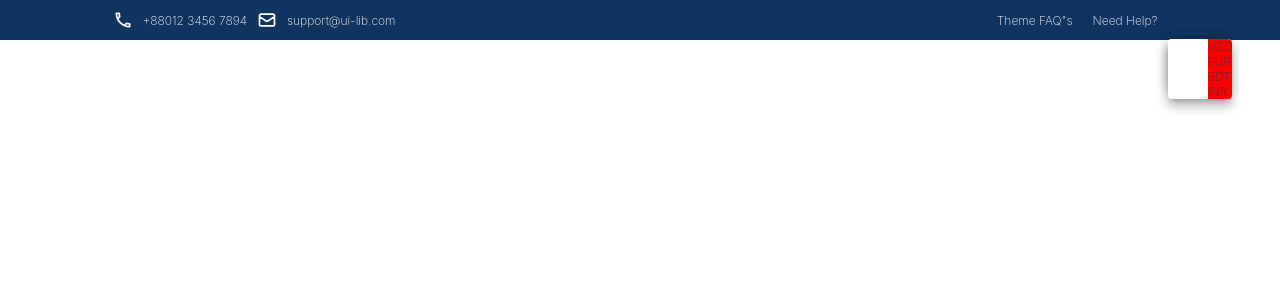
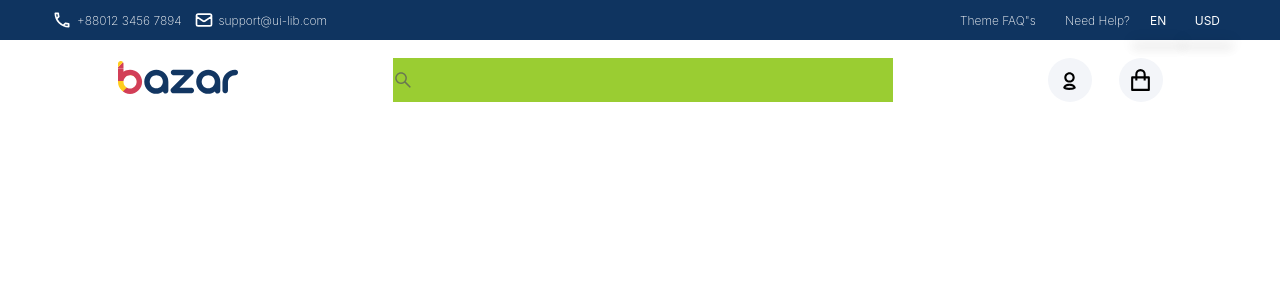
Before and after one commit to Ibrar-Khatri/E-Commerce-Next-Js, a Next.js app: page / in a window 1280 px wide. Shown: the top 300 px of the page. Built offline with nearby package versions, Linux system fonts and the light colour scheme.

Commit message:
header work completed and working on top nav bar

```diff
--- a/components/header.tsx
+++ b/components/header.tsx
@@ -2,21 +2,22 @@ import style from "../styles/header.module.scss";
 import Image from "next/image";
 import { MdOutlineCall } from "react-icons/md";
 import { HiOutlineMail } from "react-icons/hi";
-import { IoChevronDownSharp } from "react-icons/io5";
-import Caontainer from "./container";
+import { AiOutlineDown } from "react-icons/ai";
 import logo from "../assets/logo.svg";
+import { useState } from "react";
+import HeaderDropdownComponent from "./headerDropdownComponent";
 
 const Header = () => {
-	let menu1 = ["HN", "BN", "HN"];
+	let languages: string[] = ["EN", "BN", "HN"];
+	let pricesTag: string[] = ["USD", "EUR", "BDT", "INR"];
+	let [lan, setLang] = useState("EN");
+	let [price, setPrice] = useState("USD");
 	return (
 		<div className={style.mainDiv}>
-			<Caontainer>
-				<div className={style.abc}>
+			<div className={style.insideMainDiv}>
 				<div className={style.headerLeftContent}>
-						<div>
 					<div className={style.logoStyle}>
 						<Image src={logo} alt="Logo" height={40} />
-							</div>
 					</div>
 					<div className={style.iconsAndText}>
 						<MdOutlineCall size={20} />
@@ -28,30 +29,24 @@ const Header = () => {
 					</div>
 				</div>
 				<div className={style.headerRightContent}>
-						<div className={style.iconsAndText}>
-							<span>Theme FAQ"s</span>
-						</div>
-						<div className={style.iconsAndText}>
-							<span>Need Help?</span>
+					<div className={style.textStyle}>
+						<a href="#">Theme FAQ"s</a>
+						<a href="#">Need Help?</a>
 					</div>
 					<div className={style.dropDownStyle}>
-							<ul className={style.listItem}>
-								<li>EN</li>
-								<li>BN</li>
-								<li>HN</li>
-							</ul>
-						</div>
-						<div className={style.dropDownStyle}>
-							<ul className={style.listItem}>
-								<li>USD</li>
-								<li>EUR</li>
-								<li>BDT</li>
-								<li>INR</li>
-							</ul>
+						<HeaderDropdownComponent
+							list={languages}
+							selected={lan}
+							setSelected={setLang}
+						/>
+						<HeaderDropdownComponent
+							list={pricesTag}
+							selected={price}
+							setSelected={setPrice}
+						/>
 					</div>
 				</div>
 			</div>
-			</Caontainer>
 		</div>
 	);
 };
--- /dev/null
+++ b/components/headerDropdownComponent.tsx
@@ -0,0 +1,27 @@
+import React, { useState, FunctionComponent } from "react";
+import style from "../styles/headerDropdownComponent.module.scss";
+
+type Props = {
+	list: string[];
+	selected: string;
+	setSelected: React.Dispatch<React.SetStateAction<any>>;
+};
+
+const HeaderDropdownComponent: FunctionComponent<Props> = ({
+	list,
+	selected,
+}) => {
+	let [isSelect, setIsSelect] = useState(false);
+
+	return (
+		<div className={style.dropDownItem}>
+			<span onClick={() => setIsSelect(true)}>{selected}</span>
+			<div className={style.listItem}>
+				{isSelect &&
+					list.map((item) => <p onClick={() => console.log(item)}>{item}</p>)}
+			</div>
+		</div>
+	);
+};
+
+export default HeaderDropdownComponent;
--- /dev/null
+++ b/components/navHeader.tsx
@@ -0,0 +1,37 @@
+import { FunctionComponent } from "react";
+import Image from "next/image";
+import style from "../styles/navHeader.module.scss";
+import { AiOutlineSearch } from "react-icons/ai";
+import { TiUserOutline } from "react-icons/ti";
+import { RiShoppingBagLine } from "react-icons/ri";
+import bazarLogo from "../assets/logo.svg";
+import Caontainer from "./container";
+
+const NavBarHeader: FunctionComponent = () => {
+	return (
+		<div className={style.navBarMainDiv}>
+			<Caontainer>
+				<div className={style.navBarStyle}>
+					<div className={style.bazarLogo}>
+						<a href="#">
+							<Image src={bazarLogo} />
+						</a>
+					</div>
+					<div className={style.searchBar}>
+						<AiOutlineSearch size={20} color="#595a5cbe" />
+					</div>
+					<div className={style.iconDiv}>
+						<div className={style.iconStyle}>
+							<TiUserOutline size={25} />
+						</div>
+						<div className={style.iconStyle}>
+							<RiShoppingBagLine size={25} />
+						</div>
+					</div>
+				</div>
+			</Caontainer>
+		</div>
+	);
+};
+
+export default NavBarHeader;
--- a/pages/index.tsx
+++ b/pages/index.tsx
@@ -2,10 +2,16 @@ import type { NextPage } from "next";
 import Head from "next/head";
 import Image from "next/image";
 import Header from "../components/header";
+import NavBarHeader from "../components/navHeader";
 import styles from "../styles/Home.module.scss";
 
 const Home: NextPage = () => {
-	return <Header />;
+	return (
+		<>
+			<Header />
+			<NavBarHeader />
+		</>
+	);
 };
 
 export default Home;
--- a/styles/container.module.scss
+++ b/styles/container.module.scss
@@ -1,5 +1,4 @@
 .containerStyle {
-	width: 1250px;
-	max-width: 100%;
+	max-width: 1200px;
 	margin: 0 auto;
 }
--- a/styles/header.module.scss
+++ b/styles/header.module.scss
@@ -1,89 +1,197 @@
+// .mainDiv {
+// 	height: 40px;
+// 	background-color: rgb(15, 52, 96);
+// 	display: flex;
+// 	align-items: center;
+// 	.abc {
+// 		display: flex;
+// 		align-items: center;
+// 		justify-content: space-around;
+// 		color: rgb(255, 255, 255);
+// 	}
+// 	.iconsAndText > span {
+// 		padding-left: 10px;
+// 		font-weight: 200;
+// 	}
+// 	.headerLeftContent {
+// 		display: flex;
+// 		justify-content: flex-start;
+// 		width: 440px;
+// 		margin-left: 10px;
+// 	}
+// 	.headerRightContent {
+// 		display: flex;
+// 		justify-content: flex-end;
+// 		width: 440px;
+// 		margin-right: 10px;
+// 	}
+
+// 	.iconsAndText {
+// 		display: flex;
+// 		align-items: center;
+// 		margin-right: 10px;
+// 	}
+
+// 	.logoStyle {
+// 		display: none;
+// 	}
+// 	.dropDownStyle {
+// 		font-weight: 200;
+// 		width: 16px;
+// 		background-color: blue;
+
+// 		// margin-top: 26px;
+// 		// background-color: rgb(255, 255, 255);
+// 		// color: rgb(43, 52, 69);
+// 		// border-radius: 4px;
+// 		// box-shadow: rgb(0 0 0 / 20%) 0px 5px 5px -3px,
+// 		// 	rgb(0 0 0 / 14%) 0px 8px 10px 1px, rgb(0 0 0 / 12%) 0px 3px 14px 2px;
+// 		// position: absolute;
+// 		// overflow: hidden auto;
+// 		// min-width: 16px;
+// 		// min-height: 16px;
+// 		// max-width: calc(100% - 32px);
+// 		// max-height: calc(100% - 32px);
+// 		// outline: 0px;
+// 	}
+// 	.listItem {
+// 		// background-color: white;
+// 		// color: black;
+// 		// list-style: none;
+// 		// border: 1px solid gray;
+// 		// margin-top: 26px;
+// 		// background-color: rgb(255, 255, 255);
+// 		// color: rgb(43, 52, 69);
+// 		// border-radius: 4px;
+// 		// box-shadow: rgb(0 0 0 / 20%) 0px 5px 5px -3px,
+// 		// 	rgb(0 0 0 / 14%) 0px 8px 10px 1px, rgb(0 0 0 / 12%) 0px 3px 14px 2px;
+// 		// position: absolute;
+// 		// overflow: hidden auto;
+// 		// min-width: 16px;
+// 		// min-height: 16px;
+// 		// max-width: calc(100% - 32px);
+// 		// max-height: calc(100% - 32px);
+// 		// outline: 0px;
+// 	}
+// 	.listItem > li {
+// 		background-color: red;
+// 	}
+// 	@media screen and (max-width: 900px) {
+// 		.iconsAndText {
+// 			display: none;
+// 		}
+// 		.logoStyle {
+// 			display: block;
+// 		}
+// 	}
+// }
+
+// background-color: rgb(255, 255, 255);
+// 		color: rgb(43, 52, 69);
+// 		border-radius: 4px;
+// 		box-shadow: rgb(0 0 0 / 20%) 0px 5px 5px -3px,
+// 			rgb(0 0 0 / 14%) 0px 8px 10px 1px, rgb(0 0 0 / 12%) 0px 3px 14px 2px;
+// 		position: absolute;
+// 		overflow: hidden auto;
+// 		min-width: 16px;
+// 		min-height: 16px;
+// 		max-width: calc(100% - 32px);
+// 		max-height: calc(100% - 32px);
+// 		outline: 0px;
+
 .mainDiv {
+	background-color: rgb(15, 52, 96);
 	height: 40px;
-	background-color: rgb(15, 52, 96);
 	display: flex;
+	justify-content: center;
+	color: white;
+	font-size: 12px;
+	.insideMainDiv {
+		max-width: 1200px;
+		width: 97%;
+		display: flex;
+		justify-content: space-between;
 		align-items: center;
-	.abc {
-		display: flex;
-		align-items: center;
-		justify-content: space-around;
-		color: rgb(255, 255, 255);
-	}
-	.iconsAndText > span {
-		padding-left: 10px;
-		font-size: 12px;
-		font-weight: 200;
-	}
 		.headerLeftContent {
 			display: flex;
 			justify-content: flex-start;
-		width: 440px;
-		margin-left: 10px;
+			width: 40%;
 		}
 		.headerRightContent {
 			display: flex;
 			justify-content: flex-end;
-		width: 440px;
-		margin-right: 10px;
 		}
-
 		.iconsAndText {
 			display: flex;
 			align-items: center;
-		margin-right: 10px;
+			padding-left: 12px;
 		}
-
+		.textStyle {
+			margin-right: 20px;
+			width: 170px;
+			display: flex;
+			justify-content: space-between;
+			align-items: center;
+			font-weight: 200;
+		}
+		.textStyle > a:hover {
+			color: rgb(210, 63, 87);
+		}
+		.dropDownStyle {
+			margin-right: 20px;
+			width: 70px;
+			display: flex;
+			justify-content: space-between;
+			align-content: center;
+		}
 		.logoStyle {
 			display: none;
 		}
-	.dropDownStyle {
-		font-size: 12px;
+		.iconsAndText > span {
+			padding-left: 5px;
 			font-weight: 200;
-		display: flex;
-		// flex-direction: column;
-		justify-content: flex-start;
-		// margin-top: 26px;
-		// background-color: rgb(255, 255, 255);
-		// color: rgb(43, 52, 69);
-		// border-radius: 4px;
-		// box-shadow: rgb(0 0 0 / 20%) 0px 5px 5px -3px,
-		// 	rgb(0 0 0 / 14%) 0px 8px 10px 1px, rgb(0 0 0 / 12%) 0px 3px 14px 2px;
-		// position: absolute;
-		// overflow: hidden auto;
-		// min-width: 16px;
-		// min-height: 16px;
-		// max-width: calc(100% - 32px);
-		// max-height: calc(100% - 32px);
-		// outline: 0px;
 		}
-	.listItem {
-		// background-color: white;
-		// color: black;
-		list-style: none;
-		// border: 1px solid gray;
-		margin-top: 26px;
-		background-color: rgb(255, 255, 255);
-		color: rgb(43, 52, 69);
-		border-radius: 4px;
-		box-shadow: rgb(0 0 0 / 20%) 0px 5px 5px -3px,
-			rgb(0 0 0 / 14%) 0px 8px 10px 1px, rgb(0 0 0 / 12%) 0px 3px 14px 2px;
-		position: absolute;
-		overflow: hidden auto;
-		min-width: 16px;
-		min-height: 16px;
-		max-width: calc(100% - 32px);
-		max-height: calc(100% - 32px);
-		outline: 0px;
+		// .dropDownItem {
+		// 	display: flex;
+		// 	flex-direction: column;
+		// 	align-items: center;
+		// }
+		// .dropDownItem div {
+		// 	background-color: rgb(255, 255, 255);
+		// 	color: rgb(43, 52, 69);
+		// 	border-radius: 4px;
+		// 	// box-shadow: rgb(0 0 0 / 20%) 0px 5px 5px -3px,
+		// 	// 	rgb(0 0 0 / 14%) 0px 8px 10px 1px, rgb(0 0 0 / 12%) 0px 3px 14px 2px;
+		// 	box-shadow: rgb(0 0 0 / 20%) 0px 5px 5px -3px,
+		// 		rgb(0 0 0 / 14%) 0px 8px 10px 1px, rgb(0 0 0 / 12%) 0px 3px 14px 2px;
+		// 	position: absolute;
+		// 	width: 50px;
+		// }
+		// .listItem {
+		// 	margin-top: 27px;
+		// 	display: absolute;
+		// }
+		// .listItem > p {
+		// 	display: flex;
+		// 	justify-content: center;
+		// 	margin: 0 auto;
+		// 	height: 35px;
+		// 	align-items: center;
+		// }
+		// .listItem > p:hover {
+		// 	background-color: rgba(0, 0, 0, 0.04);
+		// }
+
+		@media screen and (max-width: 900px) {
+			.logoStyle {
+				display: block;
 			}
-	.listItem > li {
-		background-color: red;
+			.textStyle {
+				display: none;
 			}
-	@media screen and (max-width: 900px) {
 			.iconsAndText {
 				display: none;
 			}
-		.logoStyle {
-			display: block;
 		}
 	}
 }
--- /dev/null
+++ b/styles/headerDropdownComponent.module.scss
@@ -0,0 +1,28 @@
+.dropDownItem {
+	display: flex;
+	flex-direction: column;
+	align-items: center;
+}
+.dropDownItem div {
+	background-color: rgb(255, 255, 255);
+	color: rgb(43, 52, 69);
+	border-radius: 4px;
+	box-shadow: rgb(0 0 0 / 20%) 0px 5px 5px -3px,
+		rgb(0 0 0 / 14%) 0px 8px 10px 1px, rgb(0 0 0 / 12%) 0px 3px 14px 2px;
+	position: absolute;
+	width: 50px;
+}
+.listItem {
+	margin-top: 27px;
+	display: absolute;
+}
+.listItem > p {
+	display: flex;
+	justify-content: center;
+	margin: 0 auto;
+	height: 35px;
+	align-items: center;
+}
+.listItem > p:hover {
+	background-color: rgba(0, 0, 0, 0.04);
+}
--- /dev/null
+++ b/styles/navHeader.module.scss
@@ -0,0 +1,36 @@
+.navBarMainDiv {
+	background-color: #fff;
+	.navBarStyle {
+		height: 80px;
+		display: flex;
+		align-items: center;
+		justify-content: space-around;
+		.bazarLogo {
+		}
+		.searchBar {
+			height: 44px;
+			background-color: yellowgreen;
+			display: flex;
+			align-items: center;
+			color: #7d879c;
+			max-width: 500px;
+			width: 100%;
+		}
+		.iconDiv {
+			display: flex;
+			align-items: center;
+			justify-content: space-between;
+			width: 115px;
+			.iconStyle {
+				height: 44px;
+				width: 44px;
+				background: #f3f5f9;
+				border-radius: 100%;
+				// padding: 5px;
+				display: flex;
+				justify-content: center;
+				align-items: center;
+			}
+		}
+	}
+}
```
Lines whose indentation alone changed are shown as unchanged.
